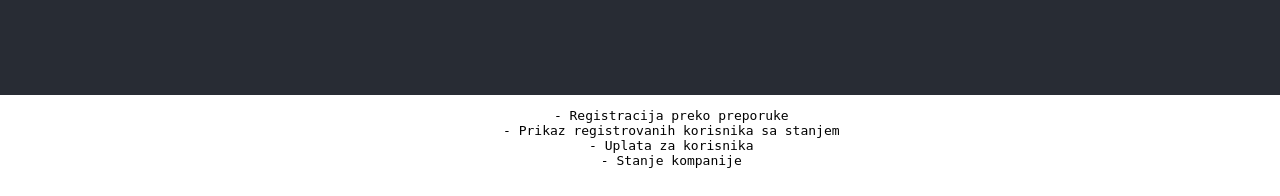
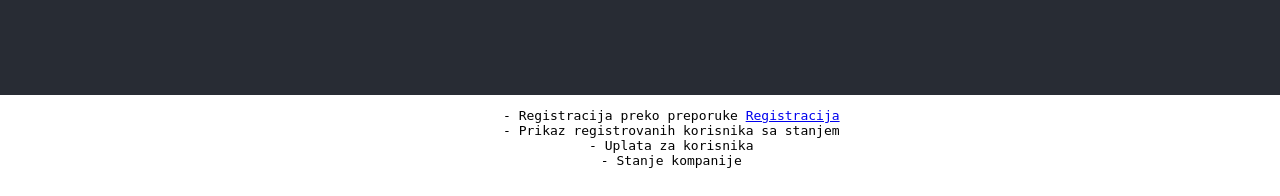
Before and after one commit to ivotripunovic/multilevel, a Django app: page / in a window 1280 px wide. Shown: the part 705-901 px from the top of the page. Run offline with Django 5.2, Linux system fonts and the light colour scheme.

Commit message:
Registracija korisnika

```diff
--- a/hello_world/templates/index.html
+++ b/hello_world/templates/index.html
@@ -28,7 +28,7 @@
             </p>
         </header>
         <pre>
-        - Registracija preko preporuke
+        - Registracija preko preporuke <a href="/register">Registracija</a>
         - Prikaz registrovanih korisnika sa stanjem
         - Uplata za korisnika
         - Stanje kompanije
```
Also changed, not shown: affiliates/README.md.
